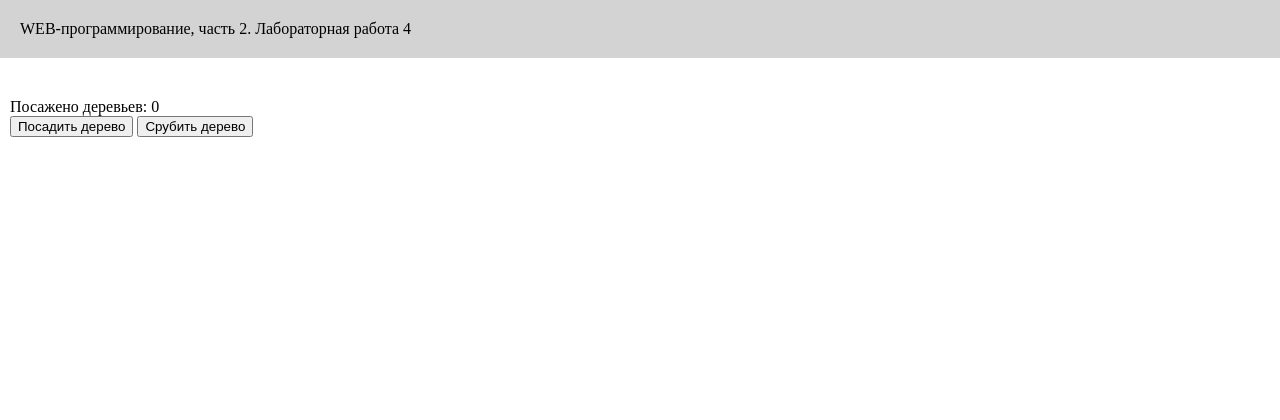
After one commit to MarcusRonnast/second_work, a Flask app: page /lab4/tree in a window 1280 px wide. The commit adds this page. Shown: the top 420 px of the page. Run offline with Flask 3, Linux system fonts and the light colour scheme.

Commit message:
Счётчик деревьев

```diff
--- a/lab4.py
+++ b/lab4.py
@@ -93,3 +93,21 @@ def exp():
     x2 = int(x2)
     result = x1 ** x2
     return render_template('lab4/exp.html', x1=x1, x2=x2, result=result)
+
+
+tree_count = 0
+
+@lab4.route('/lab4/tree', methods=['GET', 'POST'])
+def tree():
+    global tree_count
+    if request.method == 'GET':
+        return render_template('lab4/tree.html', tree_count=tree_count)
+
+    operation = request.form.get('operation')
+    if operation == 'cut':
+        if tree_count > 0:
+            tree_count -= 1
+    elif operation == 'plant':
+        tree_count += 1
+
+    return render_template('lab4/tree.html', tree_count=tree_count)
--- a/templates/lab4/lab4.html
+++ b/templates/lab4/lab4.html
@@ -11,5 +11,7 @@
         <li><a href="/lab4/sum-form">Сумма</a></li>
         <li><a href="/lab4/mult-form">Умножение</a></li>
         <li><a href="/lab4/sub-form">Разность</a></li>
+        <li><a href="/lab4/exp-form">Возведение в степень</a></li>
+        <li><a href="/lab4/tree">Счетчик деревьев</a></li>
     </ol>
 {% endblock %}
--- /dev/null
+++ b/templates/lab4/tree.html
@@ -0,0 +1,15 @@
+{% extends "base.html" %}
+
+{# номер лабораторной работы: #}
+{% block lab %}Лабораторная работа 4{% endblock %}
+
+{% block main %}
+
+    <div>
+        Посажено деревьев: {{tree_count}}
+    </div>
+    <form method="post">
+        <button name="operation" value="plant">Посадить дерево</button>
+        <button name="operation" value="cut">Срубить дерево</button>
+    </form>
+{% endblock %}
```
